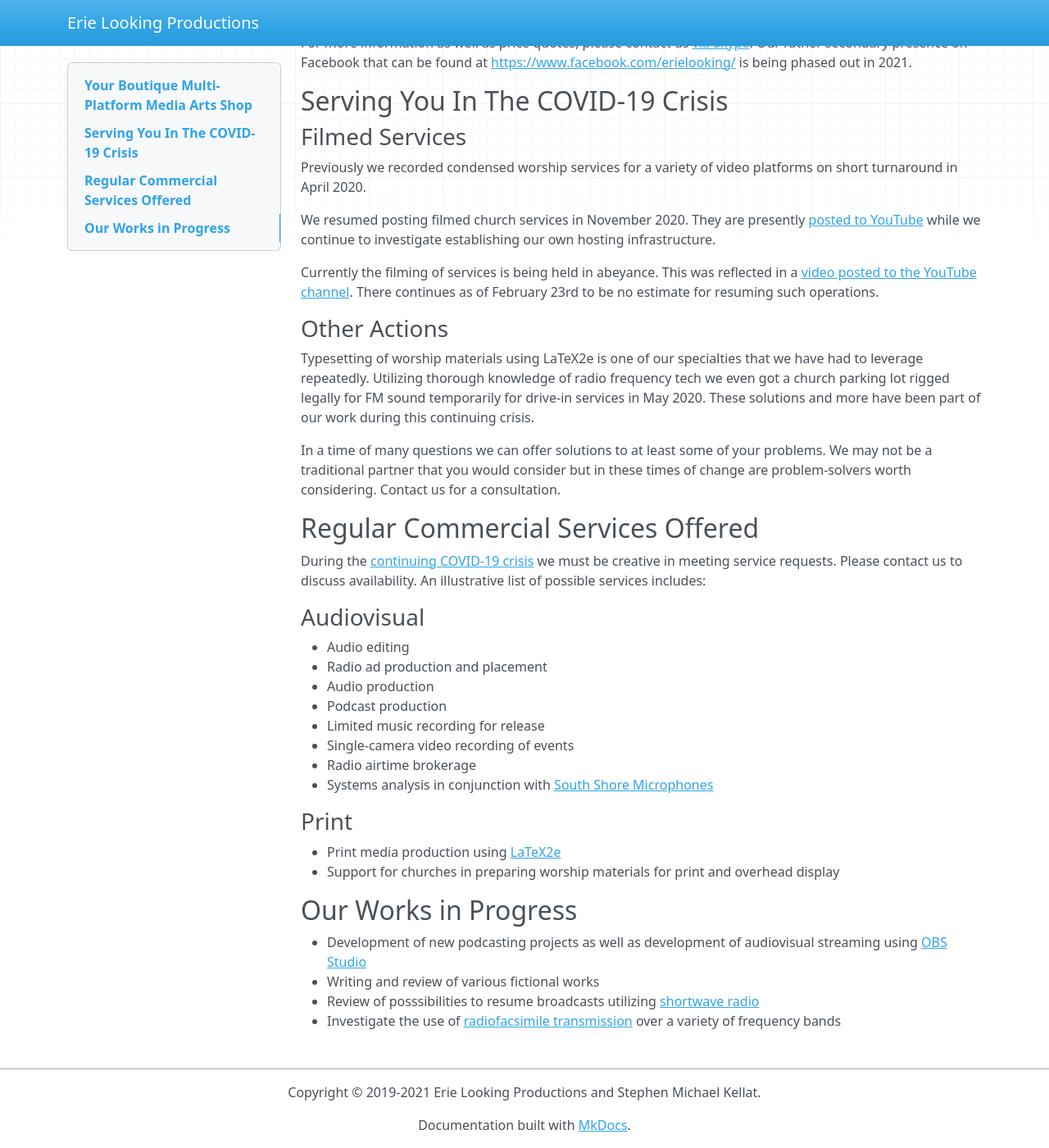
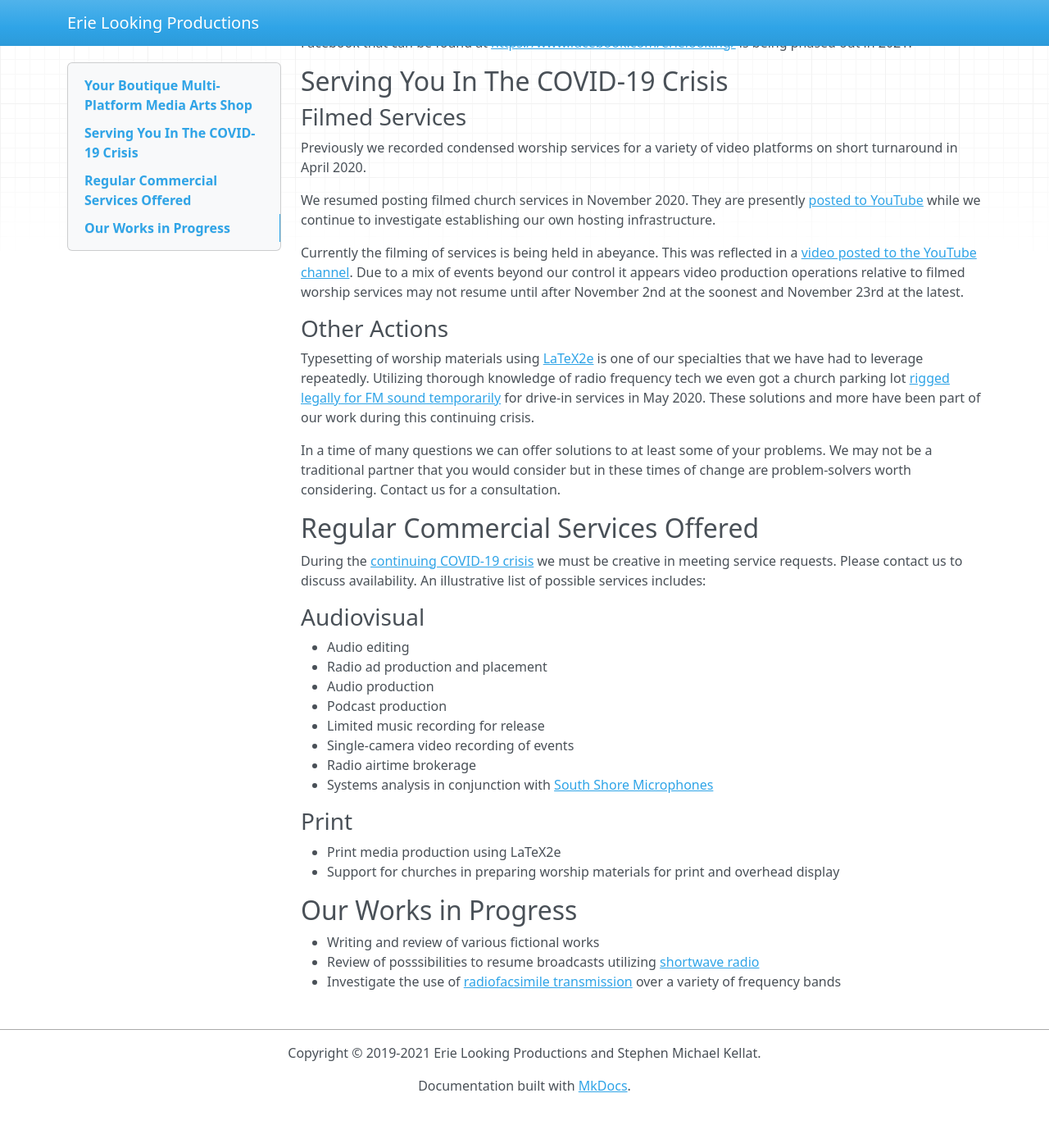
Before and after one commit to skellat/mkdocs-cms, an MkDocs documentation site: the page built from docs/index.md, in a window 1280 px wide and 1400 px high, scrolled down 366 px. Shown: the whole window at 82% size. Built offline with MkDocs 1.6.1, drawn with Linux system fonts in a browser that asks for light colours; nearby versions of some CDN libraries; after the commit the page ends 1718 px from its top, so only the background shows below that; some of the changed text lies outside the part shown.

Commit message:
Updated the site to reflect reality
Signed-off-by: Stephen Michael Kellat <skellat@ubuntu.com>

```diff
--- a/docs/index.md
+++ b/docs/index.md
@@ -4,7 +4,7 @@
 
 Erie Looking Productions is based in Ashtabula, Ohio.  We are a boutique multi-platform media arts shop available for contract work.  From work in [LaTeX2e](https://www.latex-project.org/) to audio production to video editing, we provide unique solutions for you. Examples of audio works we have created can be found online at the [Internet Archive](https://archive.org/search.php?query=%22Erie%20Looking%20Productions%22&and[]=mediatype%3A%22audio%22).
 
-If you're looking for the blog of Stephen Michael Kellat, please head over instead to [Coyote Works](http://coyote.works/) which is powered using [ikiwiki](https://ikiwiki.info/).  *The Interim Edgewood Stratagem*, a free current affairs newsletter, was previously produced by Stephen and is no longer available.  [Printed works](https://simple.wikipedia.org/wiki/Short_story) by Stephen [are currently available for purchase via Amazon](https://www.amazon.com/Stephen-Michael-Kellat/e/B085MR8Y8J).
+If you're looking for the blog of Stephen Michael Kellat, please head over instead to [Coyote Works](http://coyote.works/).  *The Interim Edgewood Stratagem*, a free current affairs newsletter, was previously produced by Stephen and is no longer available.  [Printed works](https://simple.wikipedia.org/wiki/Short_story) by Stephen [are currently available for purchase via Amazon](https://www.amazon.com/Stephen-Michael-Kellat/e/B085MR8Y8J).
 
 ### To Reach Us
 
@@ -18,11 +18,11 @@
 
 We resumed posting filmed church services in November 2020.  They are presently [posted to YouTube](https://www.youtube.com/channel/UCOXfWtVAbaXrRrBsx5baFjg) while we continue to investigate establishing our own hosting infrastructure.
 
-Currently the filming of services is being held in abeyance.  This was reflected in a [video posted to the YouTube channel](https://youtu.be/_7biCeGEuoM).  There continues as of February 23rd to be no estimate for resuming such operations.
+Currently the filming of services is being held in abeyance.  This was reflected in a [video posted to the YouTube channel](https://youtu.be/_7biCeGEuoM).  Due to a mix of events beyond our control it appears video production operations relative to filmed worship services may not resume until after November 2nd at the soonest and November 23rd at the latest.
 
 ### Other Actions
 
-Typesetting of worship materials using LaTeX2e is one of our specialties that we have had to leverage repeatedly.  Utilizing thorough knowledge of radio frequency tech we even got a church parking lot rigged legally for FM sound temporarily for drive-in services in May 2020.  These solutions and more have been part of our work during this continuing crisis.
+Typesetting of worship materials using [LaTeX2e](https://simple.wikipedia.org/wiki/LaTeX) is one of our specialties that we have had to leverage repeatedly.  Utilizing thorough knowledge of radio frequency tech we even got a church parking lot [rigged legally for FM sound temporarily](https://en.wikipedia.org/w/index.php?title=Microbroadcasting&oldid=1005457777) for drive-in services in May 2020.  These solutions and more have been part of our work during this continuing crisis.
 
 In a time of many questions we can offer solutions to at least some of your problems.  We may not be a traditional partner that you would consider but in these times of change are problem-solvers worth considering.  Contact us for a consultation.
 
@@ -43,12 +43,11 @@
 
 ### Print
 
-* Print media production using [LaTeX2e](https://www.latex-project.org/)
+* Print media production using LaTeX2e
 * Support for churches in preparing worship materials for print and overhead display
 
 ## Our Works in Progress
 
-* Development of new podcasting projects as well as development of audiovisual streaming using [OBS Studio](https://snapcraft.io/obs-studio)
 * Writing and review of various fictional works
 * Review of posssibilities to resume broadcasts utilizing [shortwave radio](https://simple.wikipedia.org/wiki/Shortwave_radio)
 * Investigate the use of [radiofacsimile transmission](https://en.wikipedia.org/wiki/Radiofax) over a variety of frequency bands
--- a/mkdocs.yml
+++ b/mkdocs.yml
@@ -1,7 +1,7 @@
 site_name: Erie Looking Productions
 theme: mkdocs
 site_url: https://erielookingproductions.info/
-site_description: The public-facing website of Erie Looking Productions.
+site_description: The public-facing website of Erie Looking Productions
 site_author: Stephen Michael Kellat
 copyright: Copyright © 2019-2021 Erie Looking Productions and Stephen Michael Kellat.
 plugins: []
```
Also changed, not shown: README.md (+2 -2 lines).
